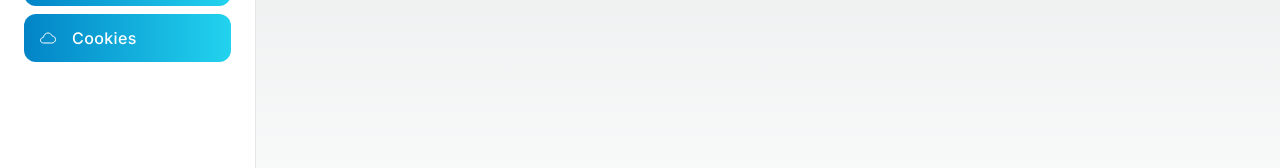
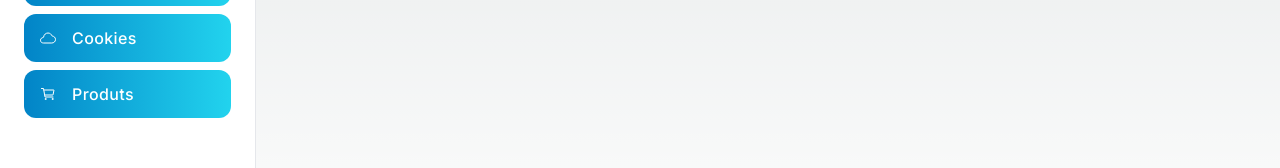
Before and after one commit to leandroquiroga/admin-todo, a Next.js app: page /dashboard in a window 1280 px wide. Shown: the part 519-687 px from the top of the page. Built offline with nearby package versions, Linux system fonts and the light colour scheme.

Commit message:
Se agrega nueva page y se agrega nuevo path al componente sidebar

```diff
--- /dev/null
+++ b/src/app/dashboard/products/page.tsx
@@ -0,0 +1,9 @@
+import { ProductCard } from "@/components";
+
+export default function ProductPage() {
+  return (
+    <div className="grid grid-cols-1 sm:grid-cols-3 gap2">
+      <ProductCard />
+    </div>
+  );
+}
--- a/src/components/SideBar.tsx
+++ b/src/components/SideBar.tsx
@@ -5,6 +5,7 @@ import {
   IoCheckboxOutline,
   IoListOutline,
   IoCloudyOutline,
+  IoCartOutline,
 } from "react-icons/io5";
 import { SideBarItem } from "./SideBarItem";
 import { CiLogout } from "react-icons/ci";
@@ -29,6 +30,11 @@ const menuItems = [
     title: "Cookies",
     icon: <IoCloudyOutline />,
     path: "/dashboard/cookies",
+  },
+  {
+    title: "Produts",
+    icon: <IoCartOutline />,
+    path: "/dashboard/products",
   },
 ];
 
```
